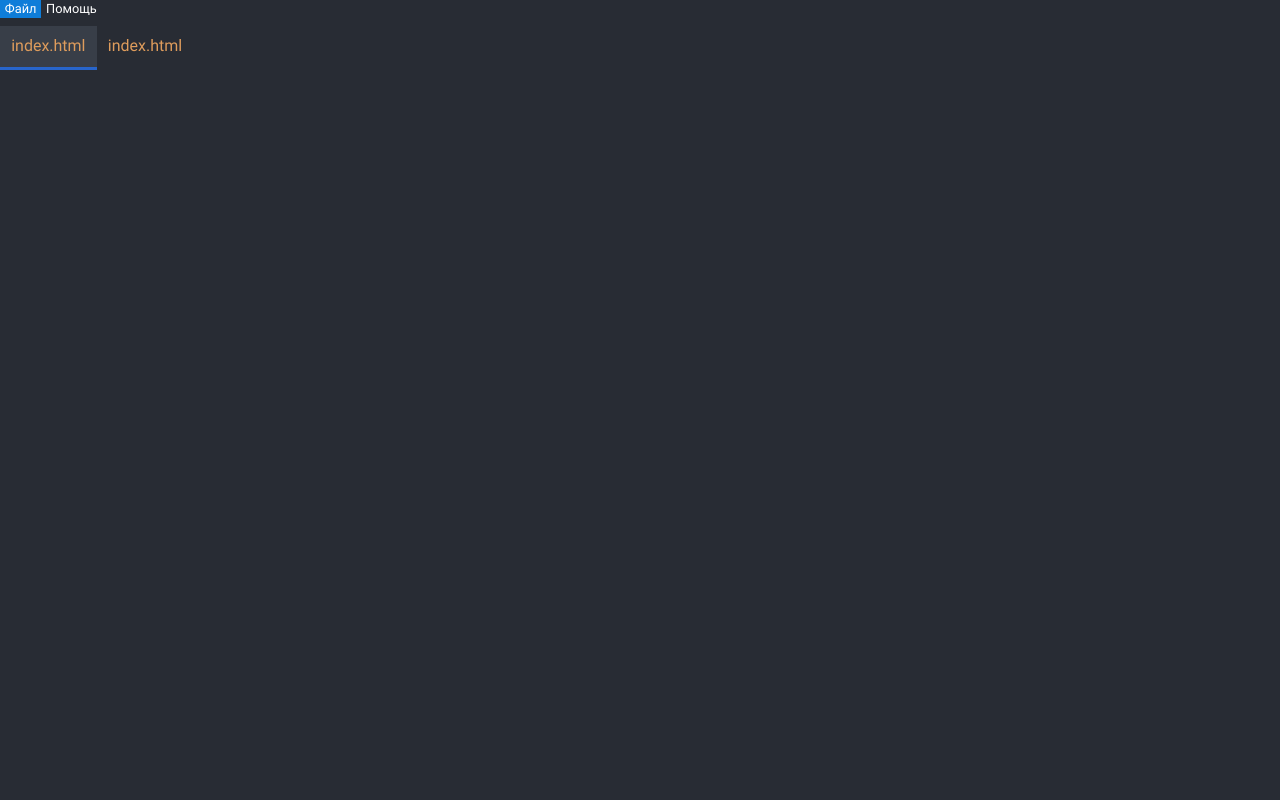
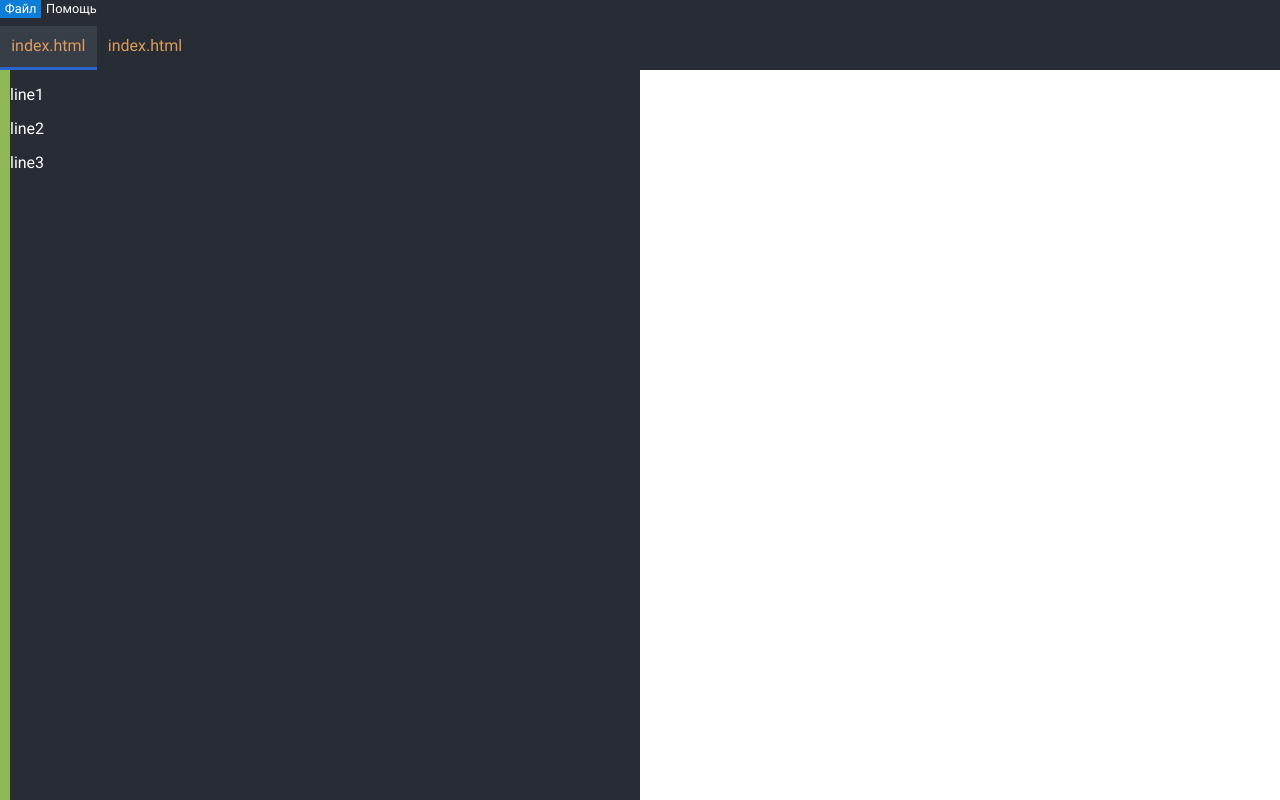
Before and after one commit to BlueInGreen68/text-editor, a plain HTML site: page index.html in a window 1280 px wide. Drawn offline with Linux system fonts and the light colour scheme.

Commit message:
Создал структуру по бэму, вроде как

```diff
--- a/index.html
+++ b/index.html
@@ -35,6 +35,22 @@
             <div class="tabs__tab tab tabs__tab_active">index.html</div>
             <div class="tabs__tab tab">index.html</div>
 
+        </section>
+    </header>
+    <section class="code-editor">
+        <div class="code-editor__text text">
+            <div contenteditable="true" class="text__input">
+                <p tabindex="1" class="focusColor focused">line1</p>
+                <p tabindex="2" class="focusColor">line2</p>
+                <p tabindex="3" class="focusColor">line3</p>
+            </div>
+        </div>
+        <div class="code-editor__debug">
+
+        </div>
+    </section>
+</main>
+<script src="js/script.js"></script>
 </body>
 
 </html>
```
